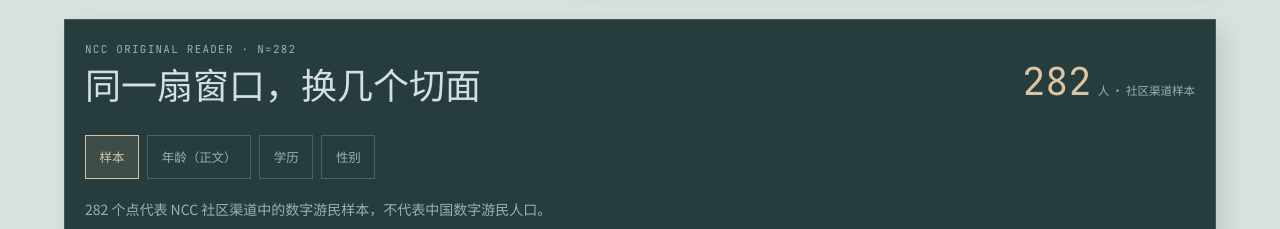
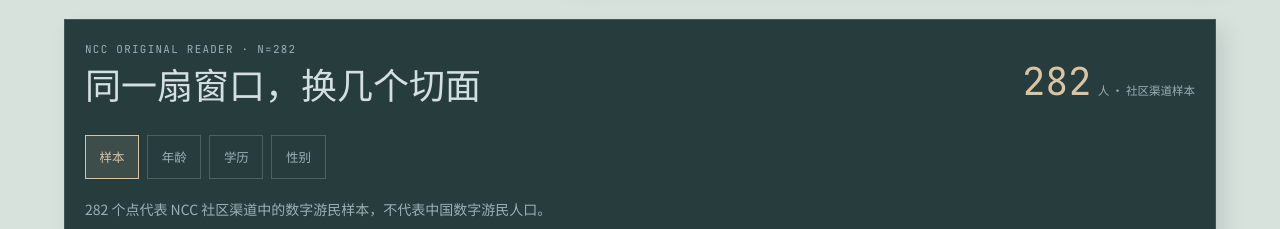
Before and after one commit to wang-studyhard/digital-citizens, a React (Vite) app: page / in a window 1280 px wide. Shown: the part 1800-2029 px from the top of the page. Built offline with nearby package versions, Linux system fonts and the light colour scheme.

Commit message:
docs: confirm NCC age values from report body

```diff
--- a/src/components/sections/Ncc282Morph.tsx
+++ b/src/components/sections/Ncc282Morph.tsx
@@ -28,15 +28,15 @@ const MORPH_VIEWS: MorphView[] = [
   },
   {
     id: 'age',
-    label: '年龄（正文）',
-    description: '报告第9页正文与图旁年龄标签存在内部不一致；当前按正文值重排，年龄切面暂不视为最终冻结结论。',
+    label: '年龄',
+    description: '按报告第9页正文中的出生年代比例重排；这是样本内部结构，不是全国年龄分布。',
     groups: [
       { label: '70后', count: 6, color: 'node-yellow', percentage: '2.13%' },
       { label: '80后', count: 48, color: 'node-blue', percentage: '17.02%' },
       { label: '90后', count: 201, color: 'node-green', percentage: '71.28%' },
       { label: '00后', count: 27, color: 'node-red', percentage: '9.57%' },
     ],
-    locator: '原始阅读器第9页（页脚08），正文出生年代段；图旁标签待确认',
+    locator: '原始阅读器第9页（页脚08），正文出生年代段；按用户确认采用正文值',
   },
   {
     id: 'education',
--- a/src/data/evidence.ts
+++ b/src/data/evidence.ts
@@ -49,28 +49,28 @@ export const evidenceMetrics: EvidenceMetric[] = [
     population: 'NCC 282名数字游民样本', geography: '中国（社区渠道）', scope: 'community-channel-sample',
     period: '2024-04—2024-05', cutoff: '调查结束：2024-05', sourceId: 1,
     locator: '原始阅读器第9页（页脚08）：出生年代正文', claimType: 'survey-statistic', status: 'reported',
-    canUseAsPrimary: true, canGeneralizeNationally: false, note: '按 n=282 重绘为6个点；不是全国年龄分布。报告图旁标签与正文不一致，当前采用正文值。',
+    canUseAsPrimary: true, canGeneralizeNationally: false, note: '按 n=282 重绘为6个点；不是全国年龄分布，采用报告正文值。',
   },
   {
     id: 'ncc-age-80s', value: 17.02, unit: '%',
     population: 'NCC 282名数字游民样本', geography: '中国（社区渠道）', scope: 'community-channel-sample',
     period: '2024-04—2024-05', cutoff: '调查结束：2024-05', sourceId: 1,
     locator: '原始阅读器第9页（页脚08）：出生年代正文', claimType: 'survey-statistic', status: 'reported',
-    canUseAsPrimary: true, canGeneralizeNationally: false, note: '按 n=282 重绘为48个点；不是全国年龄分布。报告图旁标签与正文不一致，当前采用正文值。',
+    canUseAsPrimary: true, canGeneralizeNationally: false, note: '按 n=282 重绘为48个点；不是全国年龄分布，采用报告正文值。',
   },
   {
     id: 'ncc-age-90s', value: 71.28, unit: '%',
     population: 'NCC 282名数字游民样本', geography: '中国（社区渠道）', scope: 'community-channel-sample',
     period: '2024-04—2024-05', cutoff: '调查结束：2024-05', sourceId: 1,
     locator: '原始阅读器第9页（页脚08）：出生年代正文', claimType: 'survey-statistic', status: 'reported',
-    canUseAsPrimary: true, canGeneralizeNationally: false, note: '按 n=282 重绘为201个点；不是全国年龄分布。报告图旁标签与正文不一致，当前采用正文值。',
+    canUseAsPrimary: true, canGeneralizeNationally: false, note: '按 n=282 重绘为201个点；不是全国年龄分布，采用报告正文值。',
   },
   {
     id: 'ncc-age-00s', value: 9.57, unit: '%',
     population: 'NCC 282名数字游民样本', geography: '中国（社区渠道）', scope: 'community-channel-sample',
     period: '2024-04—2024-05', cutoff: '调查结束：2024-05', sourceId: 1,
     locator: '原始阅读器第9页（页脚08）：出生年代正文', claimType: 'survey-statistic', status: 'reported',
-    canUseAsPrimary: true, canGeneralizeNationally: false, note: '按 n=282 重绘为27个点；不是全国年龄分布。报告图旁标签与正文不一致，当前采用正文值。',
+    canUseAsPrimary: true, canGeneralizeNationally: false, note: '按 n=282 重绘为27个点；不是全国年龄分布，采用报告正文值。',
   },
   {
     id: 'ncc-education-bachelor', value: 61.34, unit: '%',
```
Also changed, not shown: 5 other files (tests, documents, lock files or other folders).
